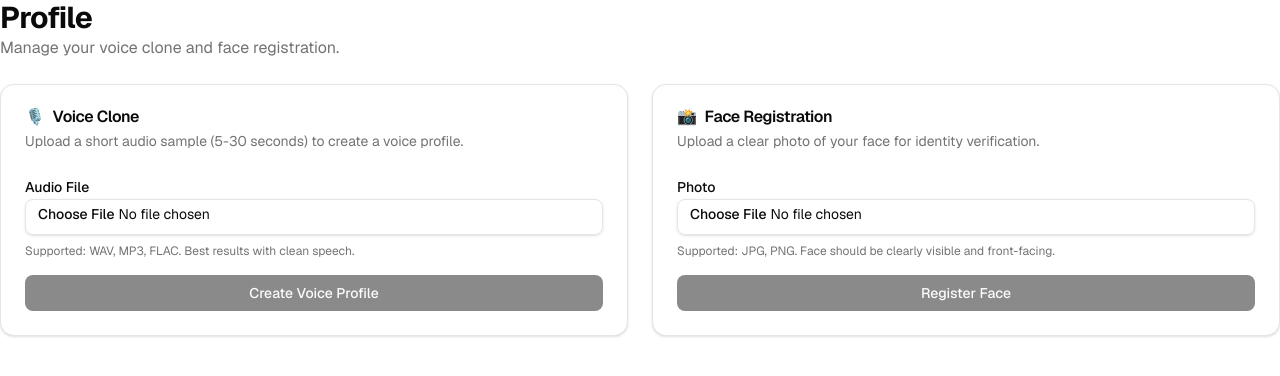
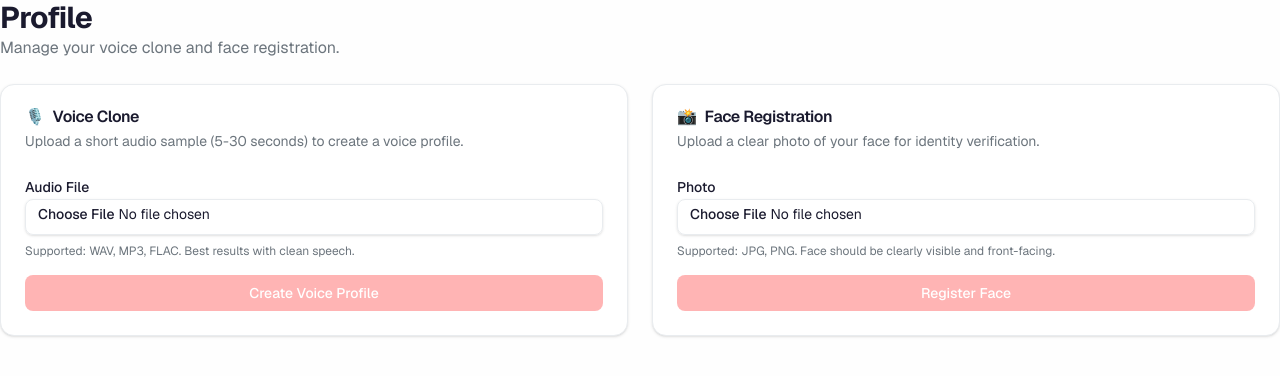
Before and after one commit to dutchkemsystems/dutchkem-voice-agent-v3, a Next.js app in the folder frontend/web/: page /profile in a window 1280 px wide. Shown: the top 376 px of the page. Built offline with nearby package versions, Linux system fonts and the light colour scheme; no server answers.

Commit message:
feat(css): add Tropical Punch colour palette, gradients, and animations

```diff
--- a/frontend/web/src/app/globals.css
+++ b/frontend/web/src/app/globals.css
@@ -1,6 +1,7 @@
 @import "tailwindcss";
-
-@custom-variant dark (&:is(.dark *));
+@import "../styles/colours.css";
+@import "../styles/gradients.css";
+@import "../styles/animations.css";
 
 @theme inline {
   --color-background: var(--background);
@@ -28,6 +29,13 @@
   --color-sidebar-accent-foreground: var(--sidebar-accent-foreground);
   --color-sidebar-border: var(--sidebar-border);
   --color-sidebar-ring: var(--sidebar-ring);
+  --color-sunset-red: var(--sunset-red);
+  --color-sunset-orange: var(--sunset-orange);
+  --color-sunshine-yellow: var(--sunshine-yellow);
+  --color-mint-green: var(--mint-green);
+  --color-sky-blue: var(--sky-blue);
+  --color-deep-navy: var(--deep-navy);
+  --color-warm-white: var(--warm-white);
   --radius-sm: calc(var(--radius) - 4px);
   --radius-md: calc(var(--radius) - 2px);
   --radius-lg: var(--radius);
@@ -38,59 +46,31 @@
 
 :root {
   --radius: 0.625rem;
-  --background: oklch(1 0 0);
-  --foreground: oklch(0.145 0 0);
-  --card: oklch(1 0 0);
-  --card-foreground: oklch(0.145 0 0);
-  --popover: oklch(1 0 0);
-  --popover-foreground: oklch(0.145 0 0);
-  --primary: oklch(0.205 0 0);
-  --primary-foreground: oklch(0.985 0 0);
-  --secondary: oklch(0.97 0 0);
-  --secondary-foreground: oklch(0.205 0 0);
-  --muted: oklch(0.97 0 0);
-  --muted-foreground: oklch(0.556 0 0);
-  --accent: oklch(0.97 0 0);
-  --accent-foreground: oklch(0.205 0 0);
-  --destructive: oklch(0.577 0.245 27.325);
-  --destructive-foreground: oklch(1 0 0);
-  --border: oklch(0.922 0 0);
-  --input: oklch(0.922 0 0);
-  --ring: oklch(0.708 0 0);
-  --sidebar: oklch(0.985 0 0);
-  --sidebar-foreground: oklch(0.145 0 0);
-  --sidebar-accent: oklch(0.95 0 0);
-  --sidebar-accent-foreground: oklch(0.145 0 0);
-  --sidebar-border: oklch(0.922 0 0);
-  --sidebar-ring: oklch(0.708 0 0);
-}
-
-.dark {
-  --background: oklch(0.145 0 0);
-  --foreground: oklch(0.985 0 0);
-  --card: oklch(0.145 0 0);
-  --card-foreground: oklch(0.985 0 0);
-  --popover: oklch(0.145 0 0);
-  --popover-foreground: oklch(0.985 0 0);
-  --primary: oklch(0.985 0 0);
-  --primary-foreground: oklch(0.205 0 0);
-  --secondary: oklch(0.269 0 0);
-  --secondary-foreground: oklch(0.985 0 0);
-  --muted: oklch(0.269 0 0);
-  --muted-foreground: oklch(0.708 0 0);
-  --accent: oklch(0.269 0 0);
-  --accent-foreground: oklch(0.985 0 0);
-  --destructive: oklch(0.396 0.141 25.723);
-  --destructive-foreground: oklch(1 0 0);
-  --border: oklch(0.269 0 0);
-  --input: oklch(0.269 0 0);
-  --ring: oklch(0.439 0 0);
-  --sidebar: oklch(0.17 0 0);
-  --sidebar-foreground: oklch(0.985 0 0);
-  --sidebar-accent: oklch(0.269 0 0);
-  --sidebar-accent-foreground: oklch(0.985 0 0);
-  --sidebar-border: oklch(0.269 0 0);
-  --sidebar-ring: oklch(0.439 0 0);
+  --background: var(--warm-white);
+  --foreground: var(--deep-navy);
+  --card: #ffffff;
+  --card-foreground: var(--deep-navy);
+  --popover: #ffffff;
+  --popover-foreground: var(--deep-navy);
+  --primary: var(--sunset-red);
+  --primary-foreground: #ffffff;
+  --secondary: #f8f9fa;
+  --secondary-foreground: var(--deep-navy);
+  --muted: #f1f3f5;
+  --muted-foreground: #6c757d;
+  --accent: var(--sky-blue);
+  --accent-foreground: var(--deep-navy);
+  --destructive: #dc3545;
+  --destructive-foreground: #ffffff;
+  --border: #e9ecef;
+  --input: #e9ecef;
+  --ring: var(--sunset-orange);
+  --sidebar: #ffffff;
+  --sidebar-foreground: var(--deep-navy);
+  --sidebar-accent: #f8f9fa;
+  --sidebar-accent-foreground: var(--deep-navy);
+  --sidebar-border: #e9ecef;
+  --sidebar-ring: var(--sunset-orange);
 }
 
 @layer base {
--- /dev/null
+++ b/frontend/web/src/styles/animations.css
@@ -0,0 +1,87 @@
+/* Floating Particle Animations (CSS-only, no framer-motion) */
+@keyframes float {
+  0%, 100% { transform: translateY(0px) scale(1); }
+  50% { transform: translateY(-40px) scale(1.1); }
+}
+
+@keyframes gradientMove {
+  0% { background-position: 0% 50%; }
+  50% { background-position: 100% 50%; }
+  100% { background-position: 0% 50%; }
+}
+
+.floating-particle {
+  position: absolute;
+  border-radius: 50%;
+  opacity: 0.3;
+  animation: float 6s ease-in-out infinite;
+  pointer-events: none;
+}
+
+.particle-1 {
+  width: 80px;
+  height: 80px;
+  background: radial-gradient(circle, var(--sunset-red), transparent);
+  top: 10%;
+  left: 5%;
+  animation-delay: 0s;
+}
+
+.particle-2 {
+  width: 120px;
+  height: 120px;
+  background: radial-gradient(circle, var(--sunshine-yellow), transparent);
+  top: 60%;
+  right: 10%;
+  animation-delay: 2s;
+}
+
+.particle-3 {
+  width: 60px;
+  height: 60px;
+  background: radial-gradient(circle, var(--mint-green), transparent);
+  bottom: 20%;
+  left: 15%;
+  animation-delay: 4s;
+}
+
+.particle-4 {
+  width: 100px;
+  height: 100px;
+  background: radial-gradient(circle, var(--sky-blue), transparent);
+  top: 30%;
+  right: 25%;
+  animation-delay: 1s;
+}
+
+.particle-5 {
+  width: 90px;
+  height: 90px;
+  background: radial-gradient(circle, var(--sunset-orange), transparent);
+  bottom: 40%;
+  left: 35%;
+  animation-delay: 3s;
+}
+
+.animate-gradient-slow {
+  background-size: 200% 200%;
+  animation: gradientMove 15s ease infinite;
+}
+
+/* Hover effects */
+.hover-lift {
+  transition: transform 0.3s ease, box-shadow 0.3s ease;
+}
+
+.hover-lift:hover {
+  transform: translateY(-2px);
+  box-shadow: 0 8px 25px rgba(0, 0, 0, 0.15);
+}
+
+.hover-glow {
+  transition: box-shadow 0.3s ease;
+}
+
+.hover-glow:hover {
+  box-shadow: 0 0 20px rgba(255, 107, 107, 0.3);
+}
--- /dev/null
+++ b/frontend/web/src/styles/colours.css
@@ -0,0 +1,10 @@
+/* Tropical Punch Colour Palette */
+:root {
+  --sunset-red: #FF6B6B;
+  --sunset-orange: #FF8E53;
+  --sunshine-yellow: #FECA57;
+  --mint-green: #55EFC4;
+  --sky-blue: #81ECEC;
+  --deep-navy: #1A1A2E;
+  --warm-white: #FEFEFE;
+}
--- /dev/null
+++ b/frontend/web/src/styles/gradients.css
@@ -0,0 +1,34 @@
+/* Gradient Utility Classes */
+.bg-gradient-sunset {
+  background: linear-gradient(135deg, var(--sunset-red), var(--sunset-orange), var(--sunshine-yellow));
+}
+
+.bg-gradient-ocean {
+  background: linear-gradient(135deg, var(--mint-green), var(--sky-blue));
+}
+
+.bg-gradient-tropical {
+  background: linear-gradient(135deg, var(--sunset-red), var(--sunshine-yellow), var(--mint-green));
+}
+
+.text-gradient-sunset {
+  background: linear-gradient(135deg, var(--sunset-red), var(--sunset-orange));
+  -webkit-background-clip: text;
+  -webkit-text-fill-color: transparent;
+  background-clip: text;
+}
+
+.text-gradient-ocean {
+  background: linear-gradient(135deg, var(--mint-green), var(--sky-blue));
+  -webkit-background-clip: text;
+  -webkit-text-fill-color: transparent;
+  background-clip: text;
+}
+
+.border-gradient-sunset {
+  border-image: linear-gradient(135deg, var(--sunset-red), var(--sunset-orange)) 1;
+}
+
+.border-gradient-ocean {
+  border-image: linear-gradient(135deg, var(--mint-green), var(--sky-blue)) 1;
+}
```
